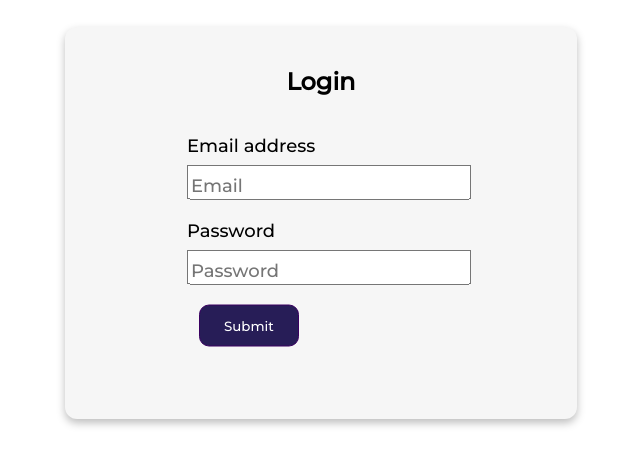
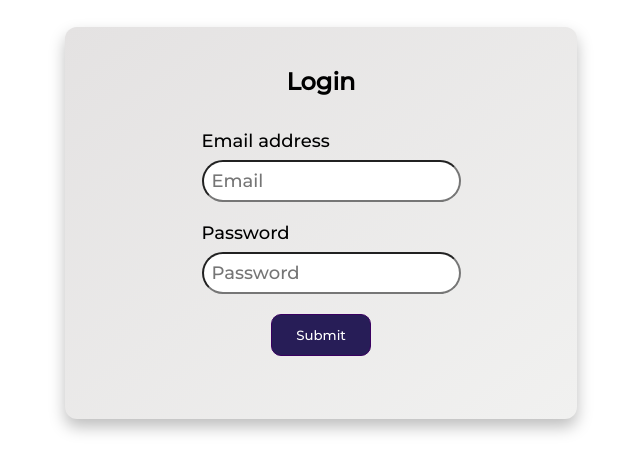
Before and after one commit to jodtribhu/FlaskProject, a Flask app: page /login in a window 1280 px wide. Shown: the part 77-550 px from the top of the page, without its empty margins (319-959 px from the left). Run offline with Flask 2, Linux system fonts and the light colour scheme.

Commit message:
Changed the input styles added animations and fixed to more responsive layout

```diff
--- a/app.py
+++ b/app.py
@@ -129,14 +129,17 @@ def logged_in():
         morse = request.form.get("morsecode")
         if(morse!=None):
             decoded = morseToString(morse)
-        if(stringconvert!=None):
+            stringconvert=""
+        elif(stringconvert!=None):
             converted=encrypt(stringconvert.upper())
+            morse=""
 
-        return render_template('logged_in.html', decoded=decoded,stringconvert=converted)
+
+        return render_template('logged_in.html', decoded=decoded,stringconvert=converted,mor=morse,str=stringconvert)
     if request.method == "GET":
         if "email" in session:
             # email = session["email"]
-            return render_template('logged_in.html',decoded="",stringconvert="")
+            return render_template('logged_in.html',decoded="",stringconvert="",mor="",str="")
         else:
             return redirect(url_for("login"))
 
--- a/static/css/main.css
+++ b/static/css/main.css
@@ -64,7 +65,9 @@ margin: 0 0.5rem;
   .card2 {
     position: relative;
     border-radius: 12px;
-    box-shadow: 0 4px 8px rgba(0, 0, 0, 0.26);
+    background-image: linear-gradient(to bottom right, rgb(228, 226, 226) , rgb(241, 241, 240));
+
+    box-shadow: 0 8px 16px rgba(0, 0, 0, 0.26);
     padding: 1rem;
     margin: 2rem auto;
     background-color: #f6f6f6;
@@ -82,9 +86,11 @@ margin: 0 0.5rem;
   .input{
     font-family: 'Montserrat', sans-serif;
     font-size: 18px;
-    width:60%;
+    width:100%;
     margin-top: 8px;
-    padding-top:8px;
+    padding: 8px 8px 8px 8px;
+    border-radius: 100px;
+    outline: none;
   }
   .message{
     font-family: 'Montserrat', sans-serif;
@@ -97,12 +103,21 @@ margin: 0 0.5rem;
     font-weight: bold;
   }
   .center{
-   width: 100%;
+
+   /* width: 100%;
     margin: 0;
     position: absolute;
     top: 50%;
     left: 50%;
-    transform: translate(-30%, 25%);
+    transform: translate(-30%, 25%); */
+    display: flex;
+    justify-content: center;
+    align-items: center;
+  }
+  .centerbtn{
+
+    display: flex;
+    justify-content: center;
   }
   .relative{
       position: relative;
@@ -117,8 +132,7 @@ margin: 0 0.5rem;
     cursor: pointer;
     border-radius: 10px;
     margin-top: 10px;
-    position: absolute;
-    left:22px;
+
 
   }
   .submit:hover,
--- a/templates/home.html
+++ b/templates/home.html
@@ -1,8 +1,8 @@
 {% extends "base.html" %}
-{% block title %}Login {% endblock %}
+{% block title %}Home {% endblock %}
 
 {% block content %}
-<div>
+<div class="home">
     <h1 class="MorseHeading">Morse Code</h1>
     <p class="Morsepara">Morse code is a method used in telecommunication to encode text characters as standardized sequences of two different signal duration called dots and dashes.
         In our project we have implemented two features. First one is where we convert string to morse code and the second one is converting morse code to string.
--- a/templates/index.html
+++ b/templates/index.html
@@ -25,7 +25,7 @@
         <p>{{ message }}</p>
     </div>
 {% endif %}
-  <div class="positionbutton">
+<div class="centerbtn">
     <button type="submit" class="submit">Submit</button>
   </div>
 
--- a/templates/logged_in.html
+++ b/templates/logged_in.html
@@ -8,7 +8,7 @@
         <form class="form_morse" action="/logged_in" method="post">
             <div class="eachinput">
                 <label class="label" >Enter String To be converted: </label>
-                <input class="morseinput" type="text" name="stringconvert" placeholder="String" required>
+                <input class="morseinput" type="text" name="stringconvert" placeholder="String" value="{{str}}" required>
             </div>
             <p class="Output"><span class="spanMorse" >Output:</span> {{stringconvert}}</p>
             <button type="submit" class="button">Check</button>
@@ -23,7 +23,7 @@
         <form class="form_morse" action="/logged_in" method="post">
             <div class="eachinput">
                 <label class="label" >Enter the Morse Code: </label>
-                <input class="morseinput" type="text" name="morsecode" placeholder="Morse Code" required>
+                <input class="morseinput" type="text" name="morsecode" placeholder="Morse Code" value="{{mor}}" required>
             </div>
             <p class="Output"><span class="spanMorse">Output:</span> {{decoded}}</p>
             <button type="submit" class="button">Check</button>
--- a/templates/login.html
+++ b/templates/login.html
@@ -10,8 +10,8 @@
         <div class="center">
             <form action="" method="post">
                 <div class="eachinput">
-                <label class="label" for="InputEmail">Email address</label>
-                <input name="email" class="input" id="InputEmail"  placeholder="Email" required>
+                    <label class="label" for="InputEmail">Email address</label>
+                    <input name="email" class="input" id="InputEmail"  placeholder="Email" required>
                 </div>
                 <div class="eachinput">
                     <label class="label" for="InputPassword">Password</label>
@@ -22,7 +22,7 @@
                         <p>*{{ error }}</p>
                     </div>
                 {% endif %}
-                <div class="tocenter">
+                <div class="centerbtn">
                     <button type="submit" class="submit">Submit</button>
                 </div>
 
--- a/templates/signout.html
+++ b/templates/signout.html
@@ -3,6 +3,6 @@
 {% block title %}Register System{% endblock %}
 
 {% block content %}
-<h1>You are signed out!</h1>
+<h1 class="signout">You are signed out!</h1>
 
 {% endblock %}
```
Also changed, not shown: other parts of static/css/main.css (+62 -4 lines).
